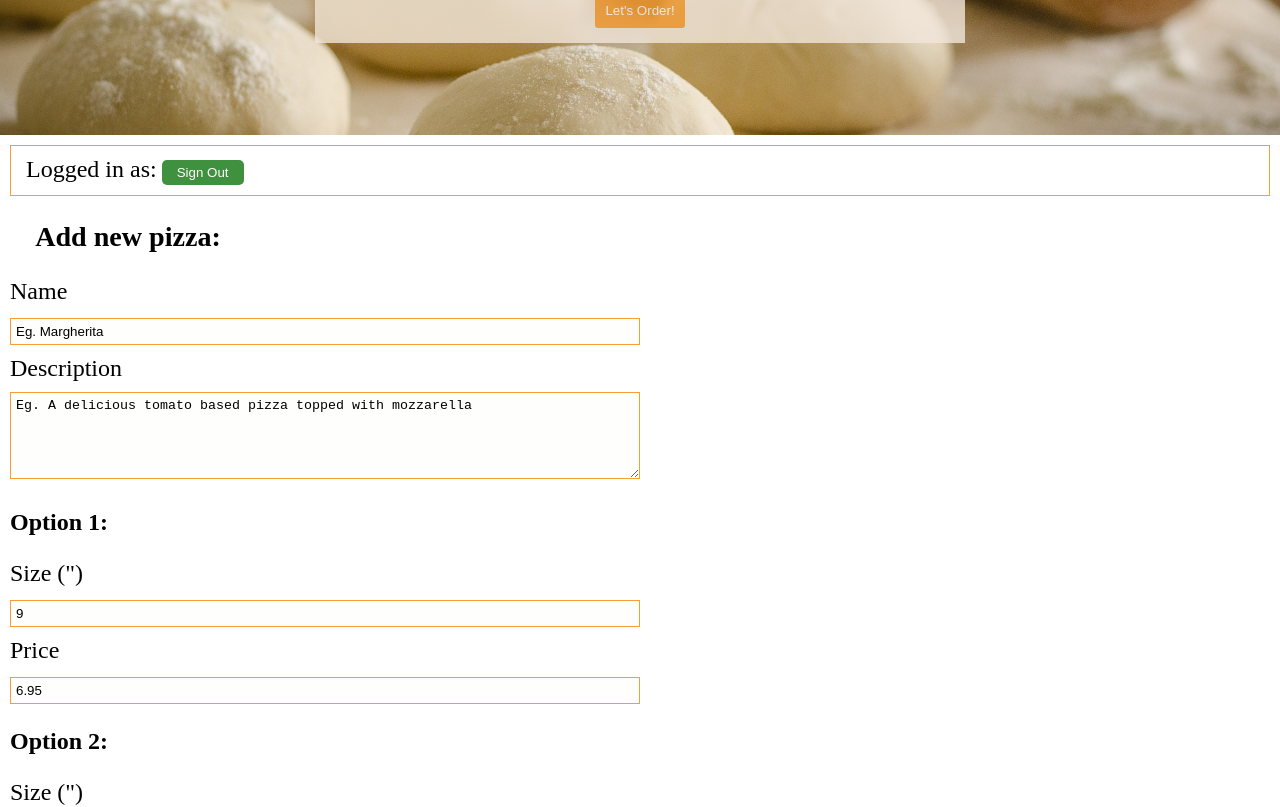
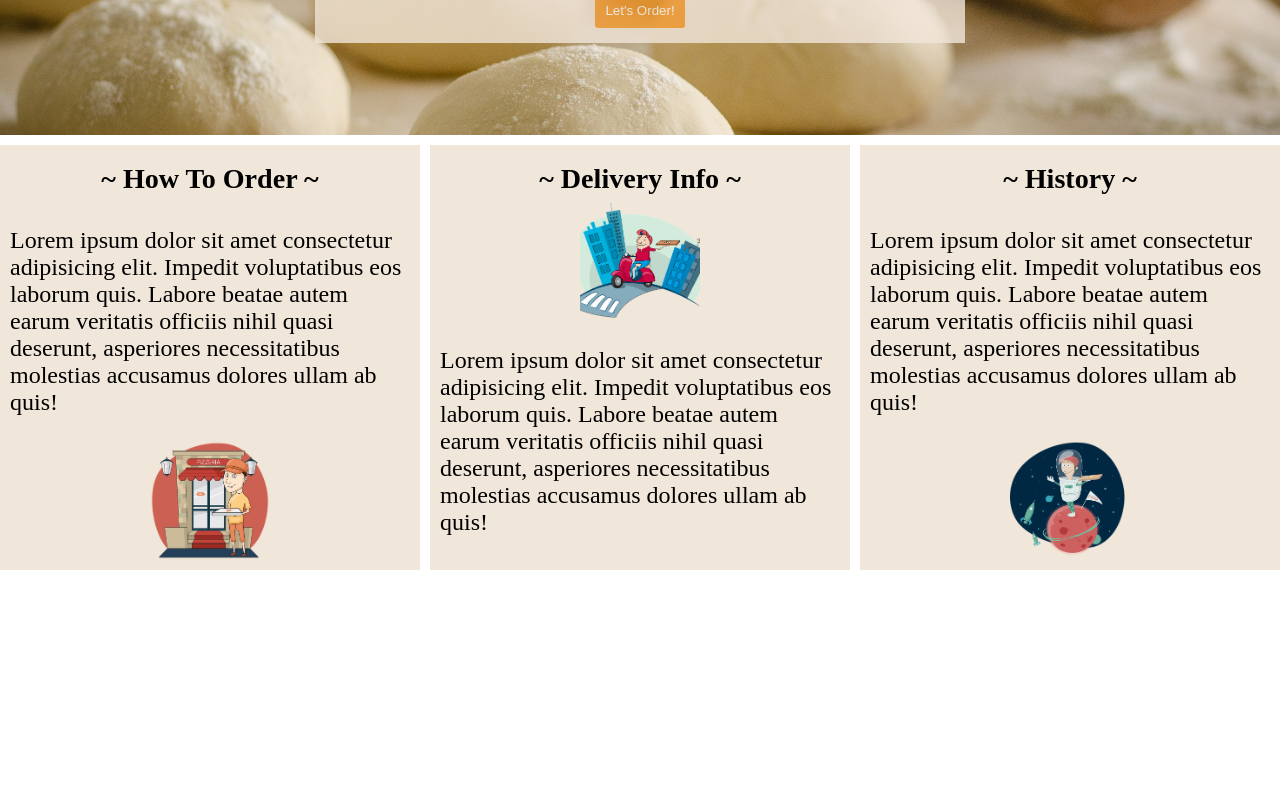
Before and after one commit to kmyles82/Pizza-Planet-2020, a Vue app: page / in a window 1280 px wide. Shown: the part 640-1447 px from the top of the page. After the commit the page ends 1220 px from the top, so only its background shows below. Built offline with nearby package versions, Linux system fonts and the light colour scheme; the HTML template or start-up script is replaced by a standard one.

Commit message:
refactored routes and added named routes

```diff
--- a/src/App.vue
+++ b/src/App.vue
@@ -2,6 +2,11 @@
   <div id="app">
     <appHeader />
     <router-view></router-view>
+    <div class="info_block_wrapper">
+      <router-view name="orderingGuide"></router-view>
+      <router-view name="delivery"></router-view>
+      <router-view name="history"></router-view>
+    </div>
   </div>
 </template>
 
@@ -43,4 +48,55 @@ li {
 span {
   margin: 0 5px;
 }
+
+.info_block_wrapper {
+  display: flex;
+  flex-direction: column;
+}
+
+.info_block {
+  background: #f1e6da;
+  margin: 10px 0;
+  padding: 10px;
+}
+
+.info_block h3 {
+  text-align: center;
+}
+
+.info_block_content {
+  display: flex;
+  align-items: center;
+}
+
+.info_block img {
+  width: 30%;
+}
+
+@media screen and (min-width: 900px) {
+  .info_block {
+    width: 100%;
+  }
+
+  .info_block_wrapper {
+    flex-direction: row;
+  }
+
+  .info_block:nth-child(2) {
+    margin: 10px;
+  }
+
+  .info_block:nth-child(2) img{
+    order: -1;
+  }
+
+  .info_block_content {
+    flex-direction: column;
+    align-items: center;
+  }
+
+  .info_block img {
+    max-width: 100%;
+  }
+}
 </style>
--- a/src/components/Delivery.vue
+++ b/src/components/Delivery.vue
@@ -3,8 +3,8 @@
     <h3>~ Delivery Info ~</h3>
     <div class="info_block_content">
       <p>Lorem ipsum dolor sit amet consectetur adipisicing elit. Impedit voluptatibus eos laborum quis. Labore beatae autem earum veritatis officiis nihil quasi deserunt, asperiores necessitatibus molestias accusamus dolores ullam ab quis!</p>
+    <img src="../assets/delivery.png" alt="delivery image">
     </div>
-    <img src="../assets/delivery.png" alt="delivery image">
   </div>
 </template>
 
--- a/src/components/History.vue
+++ b/src/components/History.vue
@@ -8,8 +8,8 @@
         officiis nihil quasi deserunt, asperiores necessitatibus molestias
         accusamus dolores ullam ab quis!
       </p>
+    <img src="../assets/planet.png" alt="history image" />
     </div>
-    <img src="../assets/planet.png" alt="history image" />
   </div>
 </template>
 
--- a/src/components/OrderingGuide.vue
+++ b/src/components/OrderingGuide.vue
@@ -8,8 +8,8 @@
         officiis nihil quasi deserunt, asperiores necessitatibus molestias
         accusamus dolores ullam ab quis!
       </p>
+    <img src="../assets/order.png" alt="ordering image">
     </div>
-    <img src="../assets/order.png" alt="ordering image">
   </div>
 </template>
 
--- a/src/router/index.js
+++ b/src/router/index.js
@@ -18,7 +18,12 @@ const routes = [
   {
     path: "/",
     name: "home",
-    component: Home
+    components: {
+      default: Home,
+      'orderingGuide': OrderingGuide,
+      'delivery': Delivery,
+      'history': History
+    }
   },
   {
     path: "/menu",
@@ -74,11 +79,6 @@ const router = new VueRouter({
   scrollBehavior(to) {
     if (to.hash) {
       return  { selector: to.hash }
-    // } else {
-    //   return {
-    //     x: 0,
-    //     y: 0
-    //   }
     }
   }
 });
--- a/src/views/Home.vue
+++ b/src/views/Home.vue
@@ -1,7 +1,7 @@
 <template>
   <div class="home">
     <appHome />
-    <appAdmin />
+    <!-- <appAdmin /> -->
   </div>
 </template>
 
@@ -9,14 +9,14 @@
 // @ is an alias to /src
 import Home from "../components/Home";
 // import Menu from "@/components/Menu";
-import Admin from "@/components/Admin";
+// import Admin from "@/components/Admin";
 
 export default {
   name: "Home",
   components: {
     appHome: Home,
     // appMenu: Menu,
-    appAdmin: Admin
+    // appAdmin: Admin
   }
 };
 </script>
```
Also changed, not shown: firebaseConfig.js (added, +18 -0 lines).
